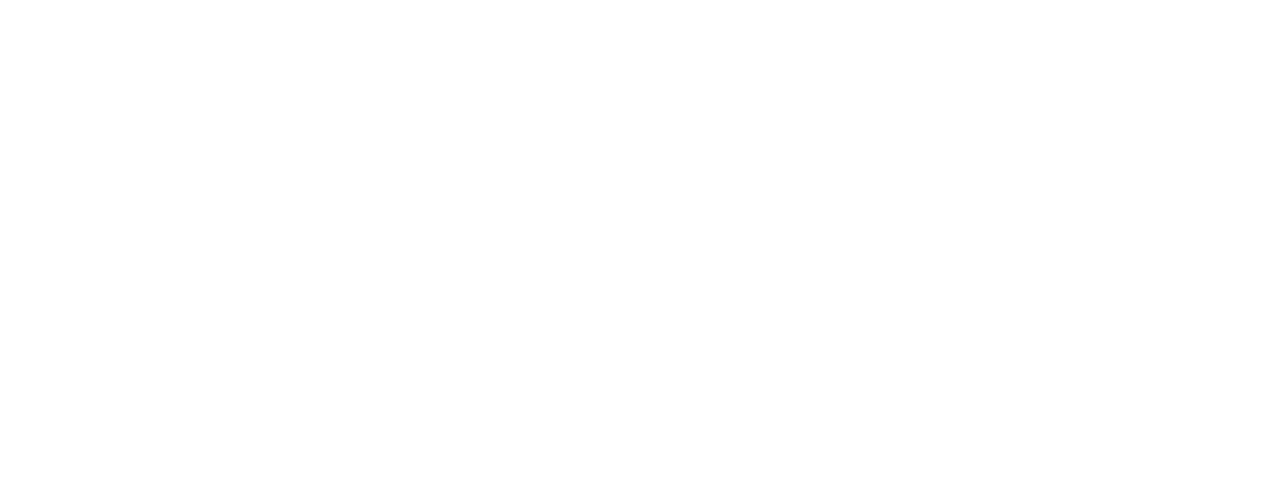
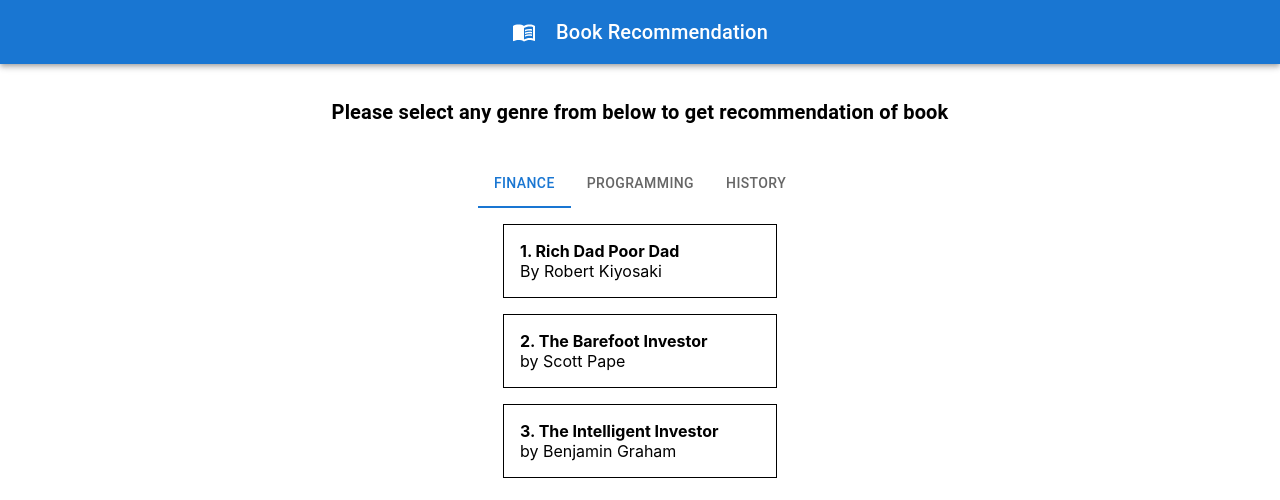
Before and after one commit to yashrojesara/books-app, a React (Create React App) app: page / in a window 1280 px wide. Shown: the top 500 px of the page. Built offline with nearby package versions, Linux system fonts and the light colour scheme.

Commit message:
Implemented tabs to navigate b/w genres

```diff
--- a/package.json
+++ b/package.json
@@ -5,7 +5,9 @@
   "dependencies": {
     "@emotion/react": "^11.9.3",
     "@emotion/styled": "^11.9.3",
+    "@mui/icons-material": "^5.8.4",
     "@mui/material": "^5.9.2",
+    "@mui/styles": "^5.9.2",
     "@testing-library/jest-dom": "^5.16.4",
     "@testing-library/react": "^13.3.0",
     "@testing-library/user-event": "^13.5.0",
--- a/src/App.js
+++ b/src/App.js
@@ -1,5 +1,13 @@
+import BookComponent from "./Components/BookComponent";
+import Header from "./Components/Header";
+
 function App() {
-  return <div></div>;
+  return (
+    <>
+      <Header />
+      <BookComponent />
+    </>
+  );
 }
 
 export default App;
--- /dev/null
+++ b/src/Components/BookComponent.jsx
@@ -0,0 +1,116 @@
+import { Typography } from "@mui/material";
+import Tabs from "@mui/material/Tabs";
+import Tab from "@mui/material/Tab";
+import { useState } from "react";
+import { makeStyles } from "@mui/styles";
+import Card from "./Card";
+
+const useStyles = makeStyles({
+  root: {
+    display: "flex",
+    flexDirection: "column",
+    alignItems: "center",
+    marginTop: "2em",
+  },
+  card: {
+    display: "flex",
+    flexDirection: "column",
+    padding: "1em",
+    border: "1px solid",
+    minWidth: "15em",
+    margin: "1em",
+  },
+});
+
+function TabPanel(props) {
+  const { children, value, index, ...other } = props;
+
+  return (
+    <div
+      role="tabpanel"
+      hidden={value !== index}
+      id={`simple-tabpanel-${index}`}
+      {...other}
+    >
+      {value === index && <>{children}</>}
+    </div>
+  );
+}
+
+function BookComponent() {
+  const classes = useStyles();
+  const [value, setValue] = useState(0);
+
+  const handleChange = (event, newValue) => {
+    setValue(newValue);
+  };
+
+  return (
+    <div className={classes.root}>
+      <Typography variant="h6" sx={{ fontWeight: "bold", textAlign: "center" }}>
+        Please select any genre from below to get recommendation of book
+      </Typography>
+
+      <Tabs style={{ marginTop: "2em" }} value={value} onChange={handleChange}>
+        <Tab label="Finance" />
+        <Tab label="Programming" />
+        <Tab label="History" />
+      </Tabs>
+
+      <TabPanel value={value} index={0}>
+        <div style={{ marginTop: "1em" }}>
+          <Card
+            book={"1. Rich Dad Poor Dad"}
+            author={"By Robert Kiyosaki"}
+            style={classes.card}
+          />
+          <Card
+            book={"2. The Barefoot Investor"}
+            author={"by Scott Pape"}
+            style={classes.card}
+          />
+          <Card
+            book={"3. The Intelligent Investor"}
+            author={"by Benjamin Graham"}
+            style={classes.card}
+          />
+        </div>
+      </TabPanel>
+      <TabPanel value={value} index={1}>
+        <div style={{ marginTop: "1em" }}>
+          <Card
+            book={"1. Introduction to Algorithms"}
+            author={"By Thomas H. Cormen"}
+            style={classes.card}
+          />
+          <Card
+            book={"2. The Pragmatic Programmer"}
+            author={"by Andrew Hunt & David Thomas"}
+            style={classes.card}
+          />
+        </div>
+      </TabPanel>
+      <TabPanel value={value} index={2}>
+        <div style={{ marginTop: "1em" }}>
+          <Card
+            book={"1. What Is History"}
+            author={"By Edward Hallett Carr"}
+            style={classes.card}
+          />
+          <Card
+            book={"2. The Guns of August"}
+            author={"by Barbara Tuchman"}
+            style={classes.card}
+          />
+          <Card
+            book={"3. Parallel Lives"}
+            author={"by Plutarch"}
+            style={classes.card}
+          />
+        </div>
+      </TabPanel>
+    </div>
+  );
+}
+
+export default BookComponent;
--- /dev/null
+++ b/src/Components/Card.jsx
@@ -0,0 +1,14 @@
+function Card(props) {
+  const { author, book, style } = props;
+
+  return (
+    <>
+      <div className={style}>
+        <span style={{ fontWeight: "bold" }}> {book} </span>
+        <span> {author} </span>
+      </div>
+    </>
+  );
+}
+
+export default Card;
--- /dev/null
+++ b/src/Components/Header.jsx
@@ -0,0 +1,32 @@
+import * as React from "react";
+import AppBar from "@mui/material/AppBar";
+import Toolbar from "@mui/material/Toolbar";
+import Typography from "@mui/material/Typography";
+import MenuBookIcon from "@mui/icons-material/MenuBook";
+
+function Header() {
+  return (
+    <div>
+      <AppBar position="static">
+        <Toolbar>
+          <Typography
+            variant="h6"
+            component="div"
+            sx={{
+              flexGrow: 1,
+              textAlign: "center",
+              display: "flex",
+              alignItems: "center",
+              justifyContent: "center",
+            }}
+          >
+            <MenuBookIcon />
+            <span style={{ marginLeft: "1em" }}>Book Recommendation</span>
+          </Typography>
+        </Toolbar>
+      </AppBar>
+    </div>
+  );
+}
+
+export default Header;
```
Also changed, not shown: 1 other file (tests, documents, lock files or other folders).
